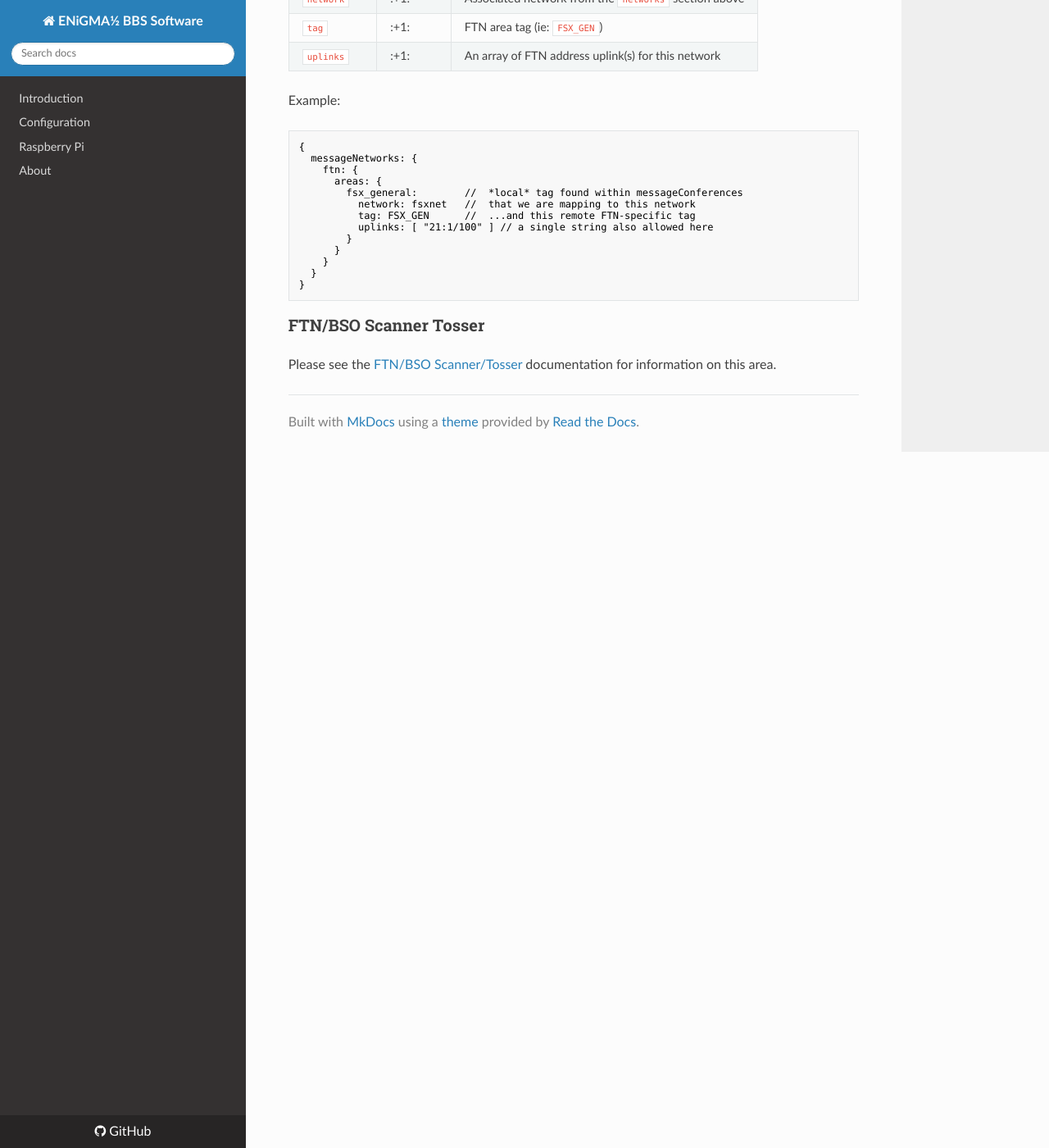
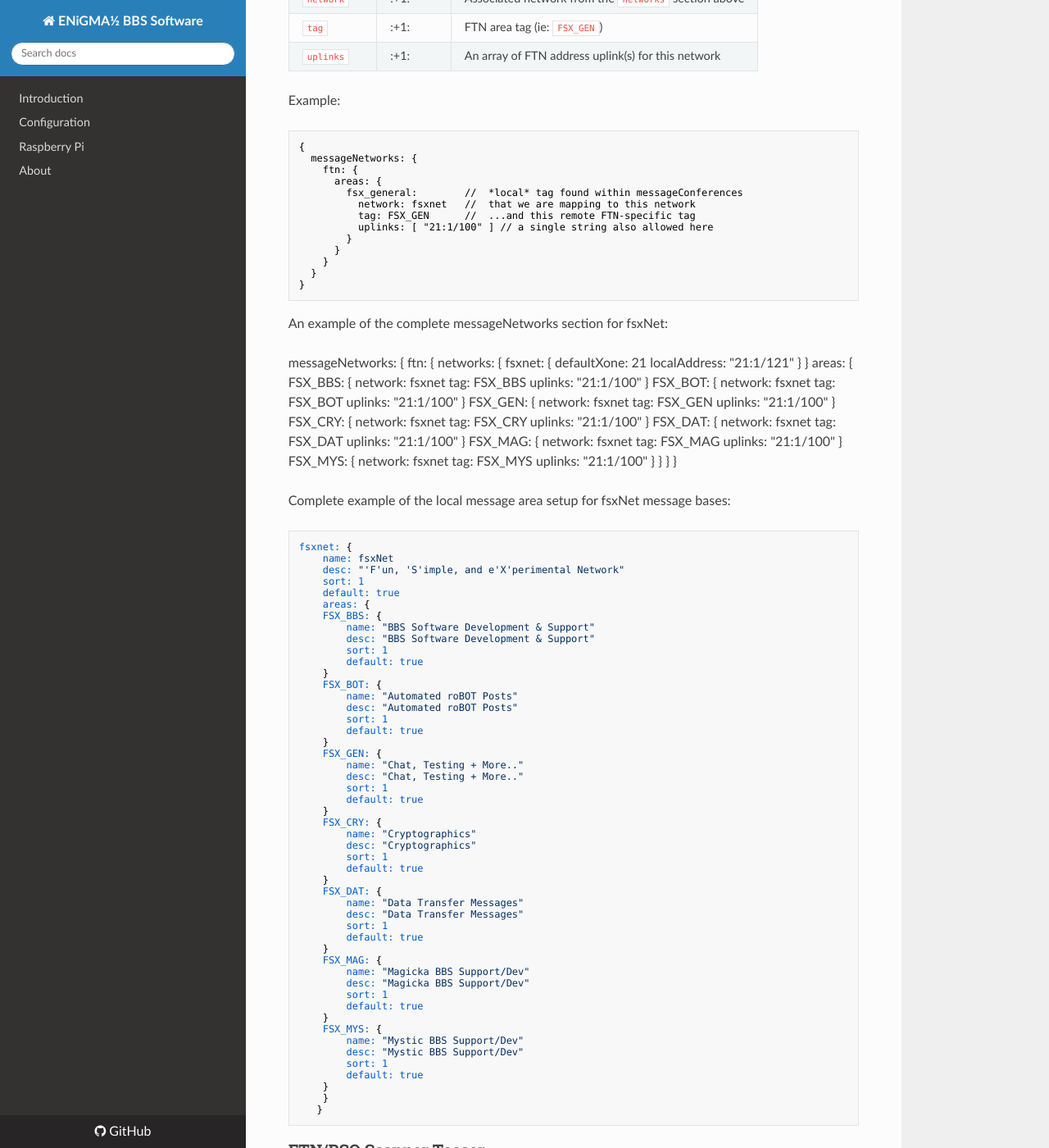
Before and after one commit to NuSkooler/enigma-bbs, an MkDocs documentation site: the page built from docs/messageareas/message-networks.md, in a window 1280 px wide and 1400 px high, scrolled down 1259 px. Shown: the whole window at 82% size. Built offline with MkDocs 1.6.1, drawn with Linux system fonts in a browser that asks for light colours; nearby versions of some CDN libraries; old or Windows-style settings are respelled for this version of MkDocs.

Commit message:
Added complete examples for network setup
Added local message base setup for networked message bases, and example for messageNetworks section.

````diff
--- a/docs/messageareas/message-networks.md
+++ b/docs/messageareas/message-networks.md
@@ -63,6 +63,110 @@ Example:
   }
 }
 ```
+An example of the complete messageNetworks section for fsxNet:
+
+ messageNetworks: {
+	    ftn: {
+	    	networks: {
+		      fsxnet: {
+              defaultXone: 21
+			        localAddress: "21:1/121"
+  		    }
+	    	}
+    		areas: {
+		      FSX_BBS: {
+    		  	network: fsxnet
+		    	  tag: FSX_BBS
+  			    uplinks: "21:1/100"
+	  	    }
+		      FSX_BOT: {
+    	  		network: fsxnet
+		      	tag: FSX_BOT
+			      uplinks: "21:1/100"
+  		    }
+	  	    FSX_GEN: {
+		  	    network: fsxnet
+			      tag: FSX_GEN
+  			    uplinks: "21:1/100"
+	  	    }
+		      FSX_CRY: {
+			      network: fsxnet
+    		  	tag: FSX_CRY
+		    	  uplinks: "21:1/100"
+  		    }
+	  	    FSX_DAT: {
+      			network: fsxnet
+		      	tag: FSX_DAT
+			      uplinks: "21:1/100"
+		      }
+  		    FSX_MAG: {
+      			network: fsxnet
+		      	tag: FSX_MAG
+    	  		uplinks: "21:1/100"
+		      }
+  		    FSX_MYS: {
+      			network: fsxnet
+		      	tag: FSX_MYS
+			      uplinks: "21:1/100"
+		      }
+     		}
+     }
+  }
+
+Complete example of the local message area setup for fsxNet message bases:
+
+	fsxnet: {
+	    name: fsxNet
+	    desc: "'F'un, 'S'imple, and e'X'perimental Network"
+	    sort: 1
+	    default: true
+	    areas: {
+		FSX_BBS: {
+		    name: "BBS Software Development & Support"
+		    desc: "BBS Software Development & Support"
+		    sort: 1
+		    default: true
+		}
+		FSX_BOT: {
+		    name: "Automated roBOT Posts"
+		    desc: "Automated roBOT Posts"
+		    sort: 1
+		    default: true
+		}
+		FSX_GEN: {
+		    name: "Chat, Testing + More.."
+		    desc: "Chat, Testing + More.."
+		    sort: 1
+		    default: true
+		}
+		FSX_CRY: {
+		    name: "Cryptographics"
+		    desc: "Cryptographics"
+		    sort: 1
+		    default: true
+		}
+		FSX_DAT: {
+		    name: "Data Transfer Messages"
+		    desc: "Data Transfer Messages"
+		    sort: 1
+		    default: true
+		}
+		FSX_MAG: {
+		    name: "Magicka BBS Support/Dev"
+		    desc: "Magicka BBS Support/Dev"
+		    sort: 1
+		    default: true
+		}
+		FSX_MYS: {
+		    name: "Mystic BBS Support/Dev"
+		    desc: "Mystic BBS Support/Dev"
+		    sort: 1
+		    default: true
+		}
+	    }
+       }
+
+
 
 ### FTN/BSO Scanner Tosser
 Please see the [FTN/BSO Scanner/Tosser](bso-import-export.md) documentation for information on this area.
````
